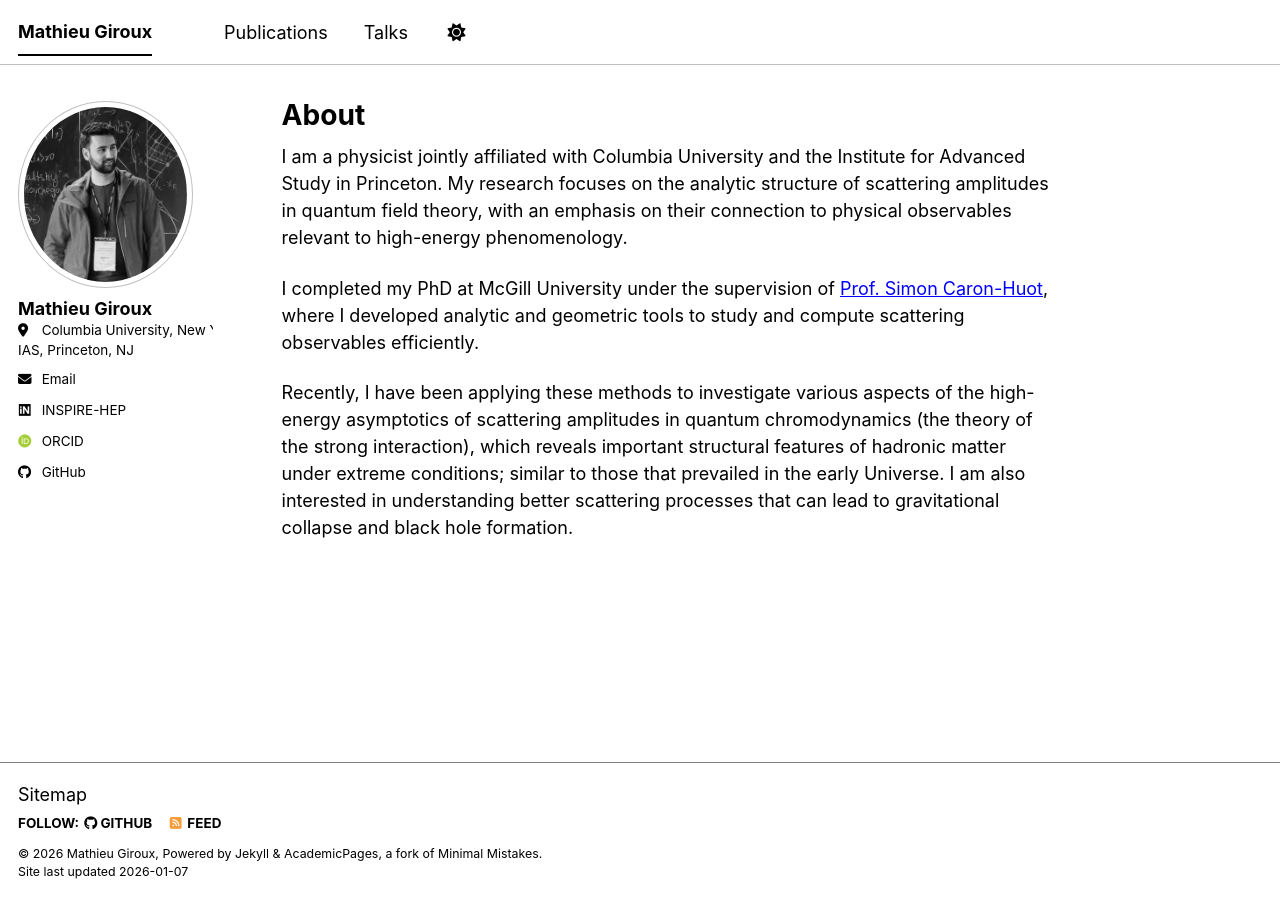
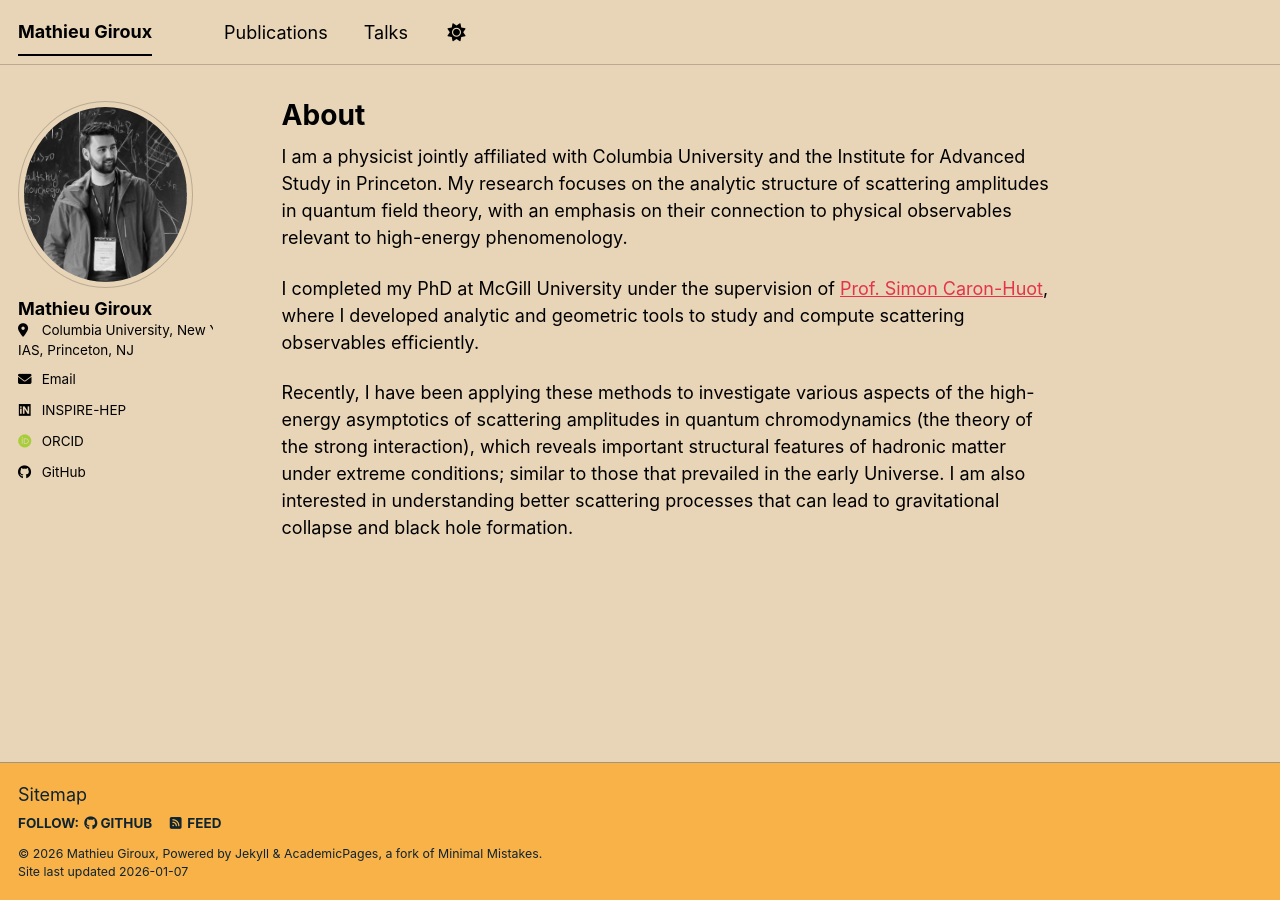
Before and after one commit to StrangeQuark007/StrangeQuark007.github.io, a Jekyll site: the page built from _pages/about.md, in a window 1280 px wide. Built offline with Jekyll 4.4.1, drawn with Linux system fonts in a browser that asks for light colours; some web fonts are replaced; a script bundle is joined from its source files by our own code; library files that are not in the unit come from our copies.

Commit message:
Update _config.yml

```diff
--- a/_config.yml
+++ b/_config.yml
@@ -8,7 +8,7 @@
 
 # Basic Site Settings
 locale                   : "en-US"
-site_theme               : "contrast" # The available themes options are "default", "air", "sunrise", "mint", "dirt" and "contrast"
+site_theme               : "sunrise" # The available themes options are "default", "air", "sunrise", "mint", "dirt" and "contrast"
 title                    : "Mathieu Giroux"
 title_separator          : "-"
 name                     : &name "Mathieu Giroux"
```
